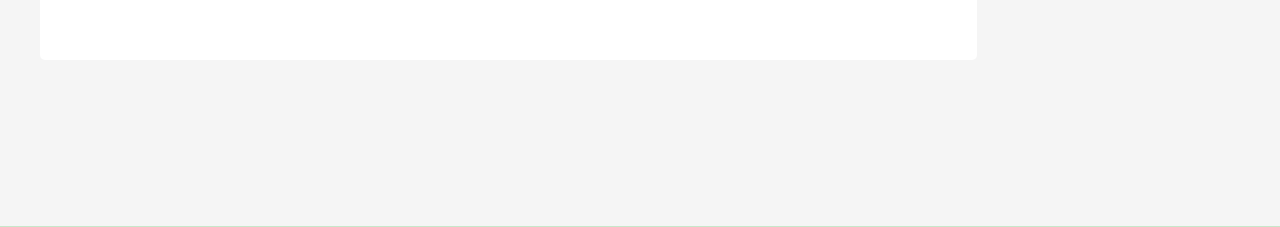
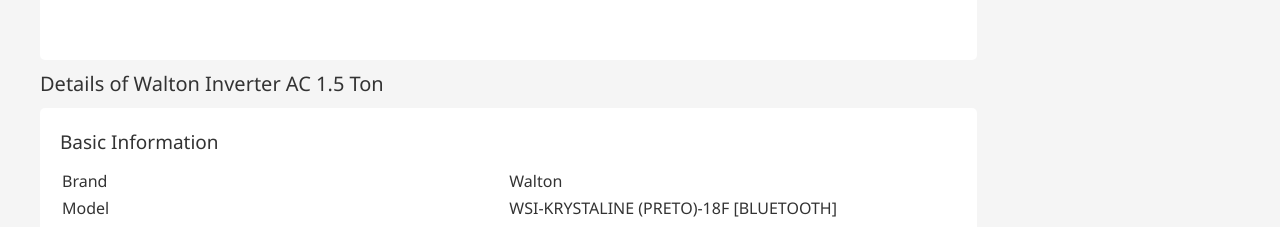
Before and after one commit to tahmid122/nanotech-new, a React (Vite) app: page /product/1 in a window 1280 px wide. Shown: the part 721-948 px from the top of the page. Built offline with nearby package versions, Linux system fonts and the light colour scheme.

Commit message:
product in detail section added

```diff
--- a/src/pages/ProductDetails/ProductDetails.jsx
+++ b/src/pages/ProductDetails/ProductDetails.jsx
@@ -3,6 +3,7 @@ import "./ProductDetails.css";
 import Container from "../../components/Container/Container";
 import ProductDetailsNav from "./ProductDetailsNav/ProductDetailsNav";
 import ProductDetailsMain from "./ProductDetailsMain/ProductDetailsMain";
+import ProductInDetail from "./ProductInDetail/ProductInDetail";
 const ProductDetails = () => {
   return (
     <Container>
--- a/src/pages/ProductDetails/ProductDetailsMain/ProductDetailsMain.jsx
+++ b/src/pages/ProductDetails/ProductDetailsMain/ProductDetailsMain.jsx
@@ -3,6 +3,7 @@ import "./ProductDetailsMain.css";
 import ProductImagesSlider from "./ProductImagesSlider/ProductImagesSlider";
 import { IoIosArrowForward } from "react-icons/io";
 import { FaMinus, FaPlus } from "react-icons/fa";
+import ProductInDetail from "../ProductInDetail/ProductInDetail";
 const ProductDetailsMain = () => {
   const [mainProImage, setMainProImage] = useState(
     "https://cdn.waltonplaza.com.bd/364e7d1d-24dc-4d25-afc8-36ba0aa99322.jpeg"
@@ -12,6 +13,7 @@ const ProductDetailsMain = () => {
   };
   return (
     <div id="productDetailsMain">
+      <div>
         <div className="pdLeft">
           {/* product image */}
           <div className="pdProductImage">
@@ -27,7 +29,9 @@ const ProductDetailsMain = () => {
           <div className="pdProductDetails">
             <div className="pdProNameModel">
               <p className="pdProName">Walton Inverter AC 1.5 Ton</p>
-            <p className="pdProModel">WSI-KRYSTALINE (PRETO)-18F [BLUETOOTH]</p>
+              <p className="pdProModel">
+                WSI-KRYSTALINE (PRETO)-18F [BLUETOOTH]
+              </p>
             </div>
             <div className="pdProPriceDiscount">
               <p className="pdProPrice">
@@ -103,6 +107,8 @@ const ProductDetailsMain = () => {
             </div>
           </div>
         </div>
+        <ProductInDetail />
+      </div>
       <div className="pdRight">
         <div className="deliveryOptions">
           <div className="doTop">
--- /dev/null
+++ b/src/pages/ProductDetails/ProductInDetail/ProductInDetail.css
@@ -0,0 +1,21 @@
+.pidTitle {
+  margin: 10px 0;
+}
+.pinDetailsContainer {
+  background-color: white;
+  border-radius: 5px;
+  padding: 20px;
+}
+.pinDetail {
+  margin-bottom: 20px;
+}
+.pinDetail h6 {
+  margin-bottom: 10px;
+  font-size: 19px;
+}
+.pinDetail table {
+  width: 100%;
+}
+.pinDetail table td {
+  width: 50%;
+}
--- /dev/null
+++ b/src/pages/ProductDetails/ProductInDetail/ProductInDetail.jsx
@@ -0,0 +1,89 @@
+import React from "react";
+import "./ProductInDetail.css";
+const details = [
+  {
+    heading: "Basic Information",
+    items: [
+      { label: "Brand", value: "Walton" },
+      { label: "Model", value: "WSI-KRYSTALINE (PRETO)-18F [BLUETOOTH]" },
+      { label: "Series Name", value: "Krystaline" },
+      { label: "Air Conditioner Type", value: "Intelligent Inverter" },
+      { label: "Function", value: "Cooling" },
+      { label: "Cooling Capacity (Ton)", value: "1.5 Ton" },
+      { label: "Compressor", value: "Rotary (Inverter)" },
+      { label: "Refrigerant", value: "R-32" },
+      { label: "Technology", value: "Latest Intelligent INVERTER" },
+      { label: "Cooling Capacity (BTU/hr)", value: "18000 BTU/hr" },
+      { label: "Cooling Capacity (W)", value: "5275 Watts" },
+      { label: "Rated Voltage", value: "230V ~ 50Hz" },
+      { label: "Rated Power", value: "1565 W" },
+      { label: "Rated Current (A)", value: "6.95 A" },
+      { label: "EER", value: "3.37" },
+      { label: "Smart Control", value: "Bluetooth Control, Through App" },
+    ],
+  },
+  {
+    heading: "Detailed Information",
+    items: [
+      { label: "Refrigerant Amount (kg)", value: "0.65" },
+      { label: "Operating Range (Ambient Temperature)", value: "20°C to 55°C" },
+      { label: "Evaporator Fin Type", value: "Louvered Fin" },
+      { label: "Condenser Type", value: "Copper Tube Condenser" },
+      { label: "Condenser Fin Type", value: "Slit Fin" },
+      { label: "Maximum Pipe Length", value: "10m" },
+      { label: "Turbo Mode (Maximum Cooling)", value: "Yes" },
+      { label: "Eco Mode", value: "Yes" },
+      { label: "Auto Operation", value: "Yes" },
+      { label: "Dry Mode", value: "Yes" },
+      { label: "Fan Mode", value: "Yes" },
+      { label: "Speed Setting", value: "Yes (Auto, High, Medium, Low)" },
+      { label: "Auto Restart", value: "Yes" },
+      { label: "Comfort Cooling", value: "Yes" },
+      { label: "Timer", value: "Yes" },
+      { label: "Sleep", value: "Yes" },
+      { label: "Display Type", value: "LCD" },
+      { label: "Operation/Control", value: "Via IR (Infrared Ray)" },
+      { label: "Child Lock", value: "Yes" },
+      { label: "Temperature Unit Change", value: "Yes (16°C to 31°C)" },
+      { label: "Auto Up-Down Swing", value: "Yes" },
+      { label: "Auto Left-Right Swing", value: "Yes" },
+      {
+        label: "Indoor Dimensions (mm) [L×W×H]",
+        value: "Unit: 947 x 321 x 235 | Packing: 1025 x 400 x 300",
+      },
+      {
+        label: "Outdoor Dimensions (mm) [L×W×H]",
+        value: "Unit: 844 x 310 x 546 | Packing: 900 x 372 x 610",
+      },
+      { label: "Net Weight (Indoor) (kg)", value: "12.5 ± 0.5" },
+      { label: "Gross Weight (Indoor) (kg)", value: "15 ± 0.5" },
+      { label: "Net Weight (Outdoor) (kg)", value: "27 ± 1" },
+      { label: "Gross Weight (Outdoor) (kg)", value: "31.5 ± 1" },
+    ],
+  },
+];
+
+const ProductInDetail = () => {
+  return (
+    <div id="productInDetail">
+      <h5 className="pidTitle">Details of Walton Inverter AC 1.5 Ton</h5>
+      <div className="pinDetailsContainer">
+        {details?.map((detail, index) => (
+          <div key={index} className="pinDetail">
+            <h6>{detail?.heading}</h6>
+            <table>
+              {detail?.items?.map((sDetail, index) => (
+                <tr key={index}>
+                  <td>{sDetail.label}</td>
+                  <td>{sDetail.value}</td>
+                </tr>
+              ))}
+            </table>
+          </div>
+        ))}
+      </div>
+    </div>
+  );
+};
+
+export default ProductInDetail;
```
Lines whose indentation alone changed are shown as unchanged.
